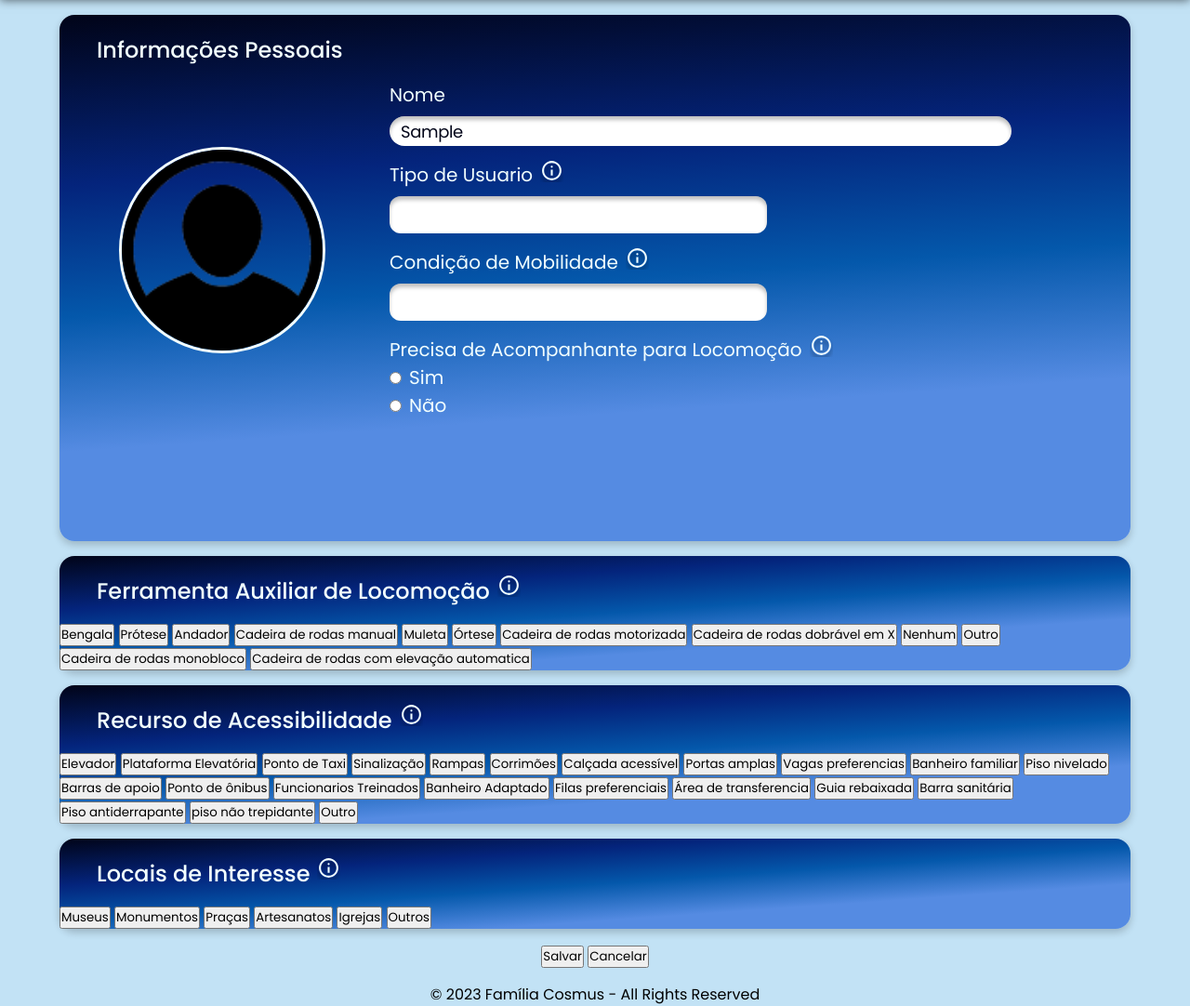
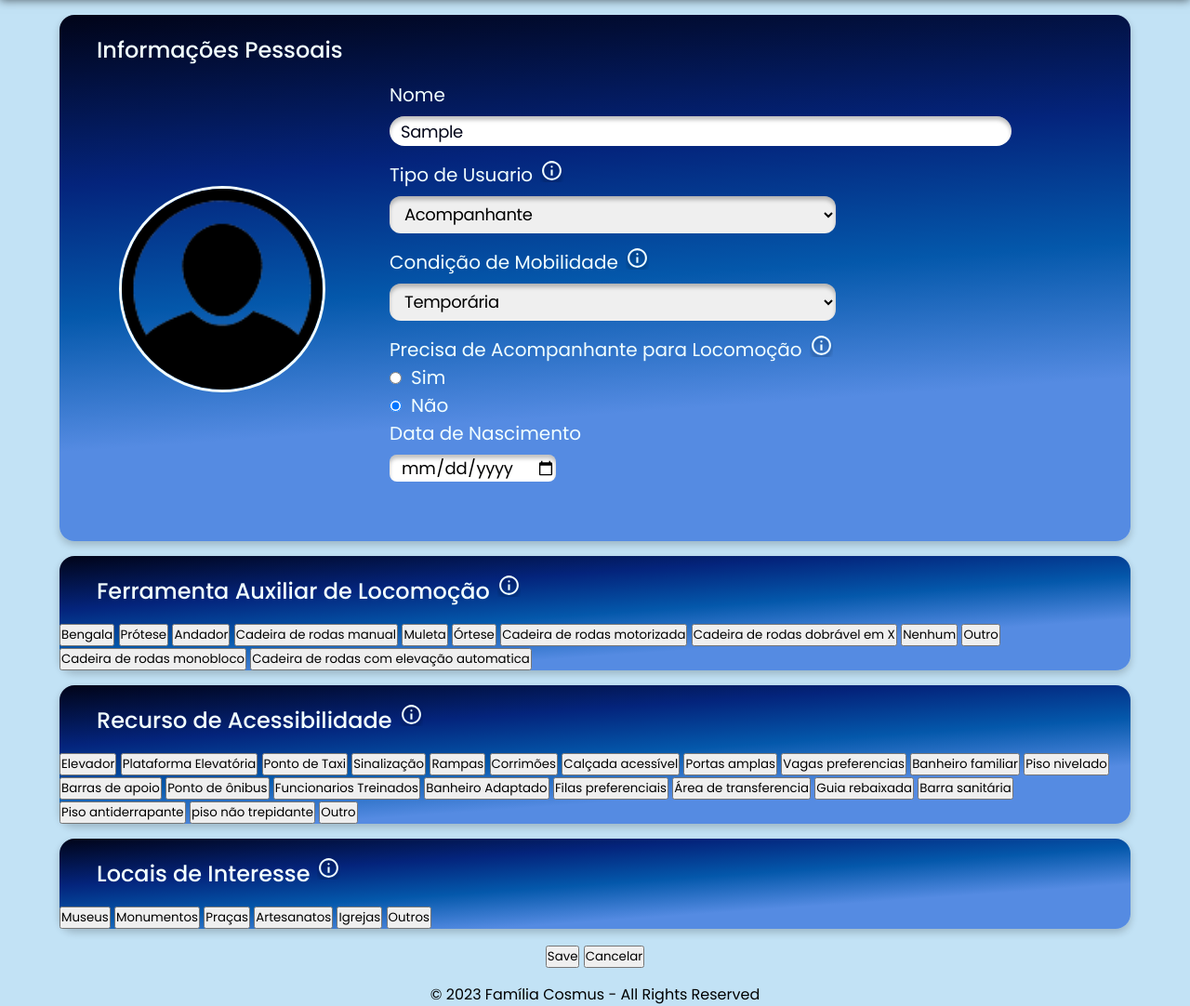
Before and after one commit to FelipeSantanaC/Turismo-Irrestrito, a Django app: page /editprofile/ in a window 1280 px wide. Shown: the part 152-1234 px from the top of the page at 93% size. Run offline with Django 4.2, Linux system fonts and the light colour scheme; the visitor is signed in with stand-in values (Sample User, id 1); data that the repository does not hold is empty.

Commit message:
Form| Informações pessoais

```diff
--- a/authRst/myapp/forms.py
+++ b/authRst/myapp/forms.py
@@ -19,9 +19,9 @@ class UserProfileForm(ModelForm):
     acompanhamento = forms.ChoiceField(choices=[('sim', 'Sim'), ('nao', 'Não')], widget=forms.RadioSelect, initial='nao')
     duracao_condicao = forms.ChoiceField(choices=UserProfile.DURACAO_CONDICAO_CHOICES, initial='temporaria')
     tipo_usuario = forms.ChoiceField(choices=UserProfile.TIPO_USUARIO_CHOICES, initial='acompanhantes') #Posteriormente trocar por um upload
-    preferencia_locais = ModelMultipleChoiceField(queryset=TiposLocais.objects.all(), widget=forms.CheckboxSelectMultiple)
-    preferencia_recursos = ModelMultipleChoiceField(queryset=TiposRecursos.objects.all(), widget=forms.CheckboxSelectMultiple)
-    preferencia_dam = ModelMultipleChoiceField(queryset=TiposDispositivos.objects.all(), widget=forms.CheckboxSelectMultiple)
+    # preferencia_locais = ModelMultipleChoiceField(queryset=TiposLocais.objects.all(), widget=forms.CheckboxSelectMultiple)
+    # preferencia_recursos = ModelMultipleChoiceField(queryset=TiposRecursos.objects.all(), widget=forms.CheckboxSelectMultiple)
+    # preferencia_dam = ModelMultipleChoiceField(queryset=TiposDispositivos.objects.all(), widget=forms.CheckboxSelectMultiple)
     data_nascimento = BRDateField(widget=DateInput, input_formats=['%d/%m/%Y'])
 
     class Meta:
--- a/authRst/myapp/static/css/Perfil/edit.css
+++ b/authRst/myapp/static/css/Perfil/edit.css
@@ -7,14 +7,16 @@
     font-family: 'Poppins', sans-serif;
 }
 
-body {
-  width: 100%;
-  overflow-x: hidden;
+form, body{
   display: flex;
+  flex-direction: column;
   box-sizing: border-box;
   align-items: center;
   gap: 16px;
+  overflow-x: hidden;
+  width: 100%;
 }
+
 
 :root {
   --gradiente-3: linear-gradient(176deg, #010418 0%, #04247C 28.51%, #0458AB 50.41%, #558BE2 72.78%);}
@@ -32,7 +34,7 @@ body {
   height: 566px;
 }
 
-#Cont_form {
+#Cont_formPes {
   display: flex;
   flex-direction: row;
   align-items: center;
@@ -42,7 +44,7 @@ body {
 
 /*Textos -------------------------*/
 
-.P_form label {
+#P_form label {
   color:#F2FFFF;
   font-size: 20px;
   font-weight: 400;
@@ -58,12 +60,7 @@ h1{
 
 /*Form e Inputs -------------------------*/
 
-.P_form {
-  display: flex;
-  flex-direction: column;
-}
-
-input[type="text"], .ipt_list {
+input[type="text"], .ipt_list, input[type="date"], select{
   font-size: 18px;
   font-weight: 400;
   letter-spacing: -0.36px;
@@ -81,12 +78,16 @@ input[type="text"]{
   border-radius:16px;
 }
 
+input[type="date"]{
+  border-radius: 8px;
+}
 
-.ipt_list{
-  width: 406px;
+.ipt_list, select{
+  width: 480px;
   height: 40px;
   border-radius: 12px;
 }
+
 
 .cont_formInfo, .ipt_radio {
   display: flex;
--- a/authRst/myapp/templates/editprofile.html
+++ b/authRst/myapp/templates/editprofile.html
@@ -14,15 +14,17 @@
   {% extends 'base.html' %}{% block content %}
   {% if usuario.is_authenticated %}
 
+    <form method="POST" action="{% url 'editprofile'%} ">
+      {% csrf_token %}
        <div class="Cont_Pessoais" >
         <h1>Informações Pessoais</h1>
-        <div id="Cont_form">
+        <div id="Cont_formPes">
           <img src="../static/images/Perfil/not-profile-picture.png" alt="Boneco de Login" class="img_perfil">
 
-          <form action="" class="P_form">
+          <div id="P_form">
 
               <label>Nome</label>
-              <input type="text" placeholder="Nome" value={{usuario.name}}>
+              <input type="text" placeholder="Nome" value={{usuario.name}} >
 
             <div class="cont_formInfo">
               <label>Tipo de Usuario</label>
@@ -33,12 +35,9 @@
                 </div>
               </div>
             </div>
-            <input class="ipt_list" list="tipos_usuarios" >
-            <datalist id="tipos_usuarios">
-                <option value="Acompanhante">
-                <option value="Pessoa com mobilidade de Locomoção reduzida">
-                <option value="Outro">
-            </datalist>
+            <div>
+              {{additional_form.tipo_usuario}}
+            </div>
 
             <div class="cont_formInfo">
               <label>Condição de Mobilidade</label>
@@ -49,12 +48,9 @@
                 </div>
               </div>
             </div>
-              <input class="ipt_list" list="condicao_mobilidade">
-              <datalist id="condicao_mobilidade">
-                <option value="Progressiva/Degenerativa">
-                <option value="Tempóraria">
-                <option value="Estável ou Permanente">
-              </datalist>
+            <div>
+              {{additional_form.duracao_condicao}}
+            </div>
 
             <div class="cont_formInfo">
               <label>Precisa de Acompanhante para Locomoção</label>
@@ -66,14 +62,14 @@
               </div>
             </div>
             <div class="ipt_radio">
-              <input type="radio" name="radio_acom" id="sim">
-              <label for="sim">Sim</label>
-            </div>
-            <div class="ipt_radio">
-              <input type="radio" name="radio_acom" id="nao">
-              <label for="nao">Não</label>
+              {{additional_form.acompanhamento}}
             </div>
 
+            <div id="ipt_date">
+              <label>Data de Nascimento</label>
+              {{additional_form.data_nascimento}}
+            </div>
+          </div>
         </div>
        </div>
 
@@ -101,6 +97,7 @@
           <button>Cadeira de rodas monobloco</button>
           <button>Cadeira de rodas com elevação automatica</button>
         </div>
+
        </div>
 
        <div class="Rec_Aces">
@@ -160,9 +157,11 @@
        </div>
 
        <div>
-        <button>Salvar</button>
+        <input type="submit" value="Save"/>
         <button>Cancelar</button>
        </div>
+    </form>
+
 
   {% else %}
       <label>Por favor, faça o login para acessar esta página.</label>
--- a/authRst/myapp/views.py
+++ b/authRst/myapp/views.py
@@ -243,29 +243,22 @@ def user_display(request):
 def about(request):
     return render(request, 'about.html')
 
+@login_required
 def editprofile(request): # é provisoria
     usuario = request.user  # Obtém o usuário logado
-    preferencias_locais = PreferenciaLocais.objects.filter(user=usuario)
-    preferencias_recursos = PreferenciaRecursos.objects.filter(user=usuario)
+    user_profile_exists = UserProfile.objects.filter(user=usuario).exists()
+    if user_profile_exists:
+        return redirect(user_display)
 
-    locais_unicos = set()
-    locais_preferidos = []
-    for preferencia in preferencias_locais:
-        if preferencia.local not in locais_unicos:
-            locais_unicos.add(preferencia.local)
-            locais_preferidos.append(preferencia)
+    if request.method == 'POST':
+        additional_form = UserProfileForm(request.POST)
+        if additional_form.is_valid():
+            current_user = additional_form.save(commit=False) #Cria uma instancia de UserProfile
+            current_user.user = request.user #Associa o UserProfile ao usuário logado (MyUser)
+            current_user.save()
 
-    recursos_unicos = set()
-    recursos_preferidos = []
-    for preferencia in preferencias_recursos:
-        if preferencia.recurso not in recursos_unicos:
-            recursos_unicos.add(preferencia.recurso)
-            recursos_preferidos.append(preferencia)
+            return redirect('editprofile') # Redirecionar para a tela de perfil quando criar
+    else:
+        additional_form = UserProfileForm()
 
-    context = {
-        'usuario': usuario,
-        'preferencias_locais': locais_preferidos,
-        'preferencias_recursos': recursos_preferidos,
-    }
-
-    return render(request, 'editprofile.html', context)
+    return render(request, 'editprofile.html', context={'additional_form': additional_form, 'usuario': usuario,})
```
